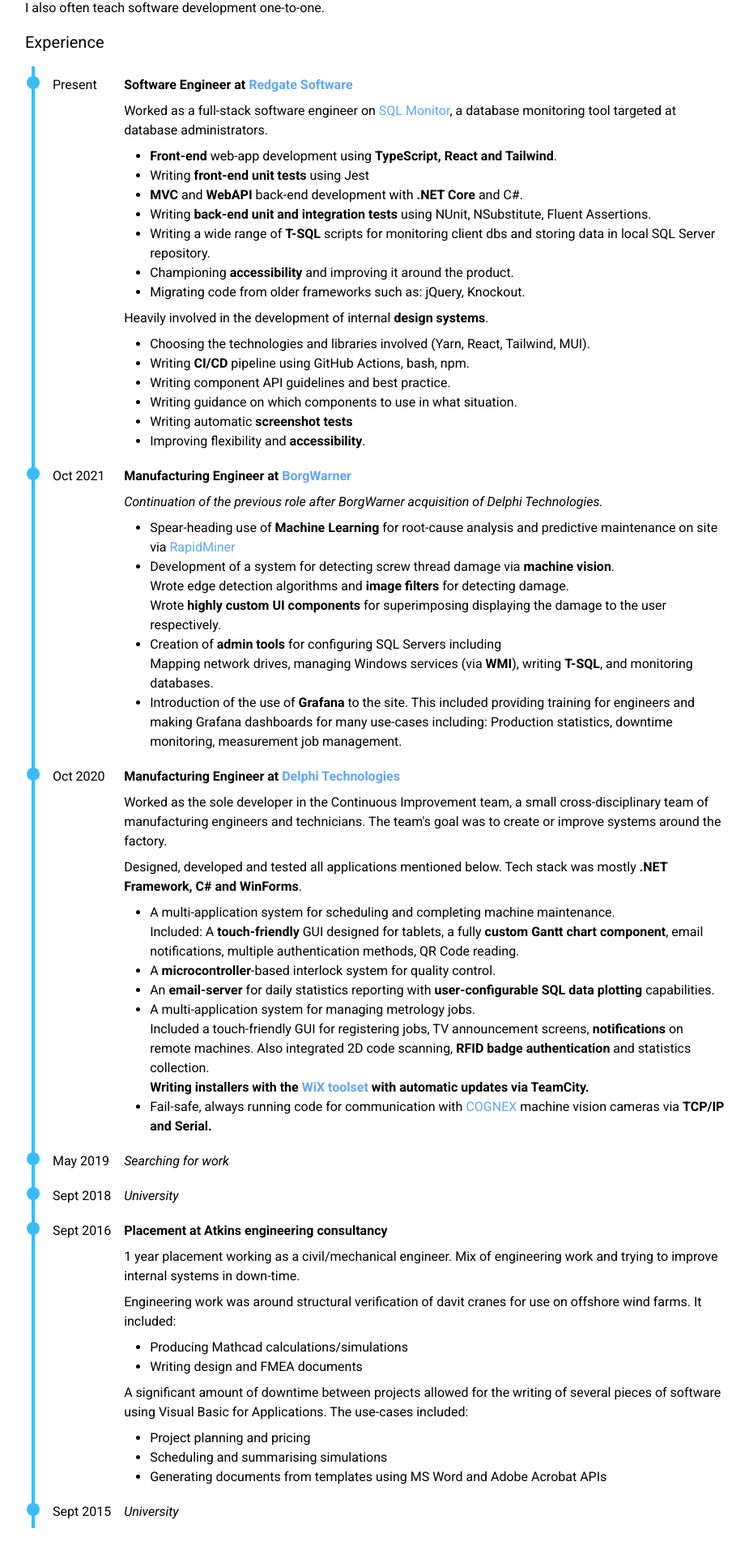
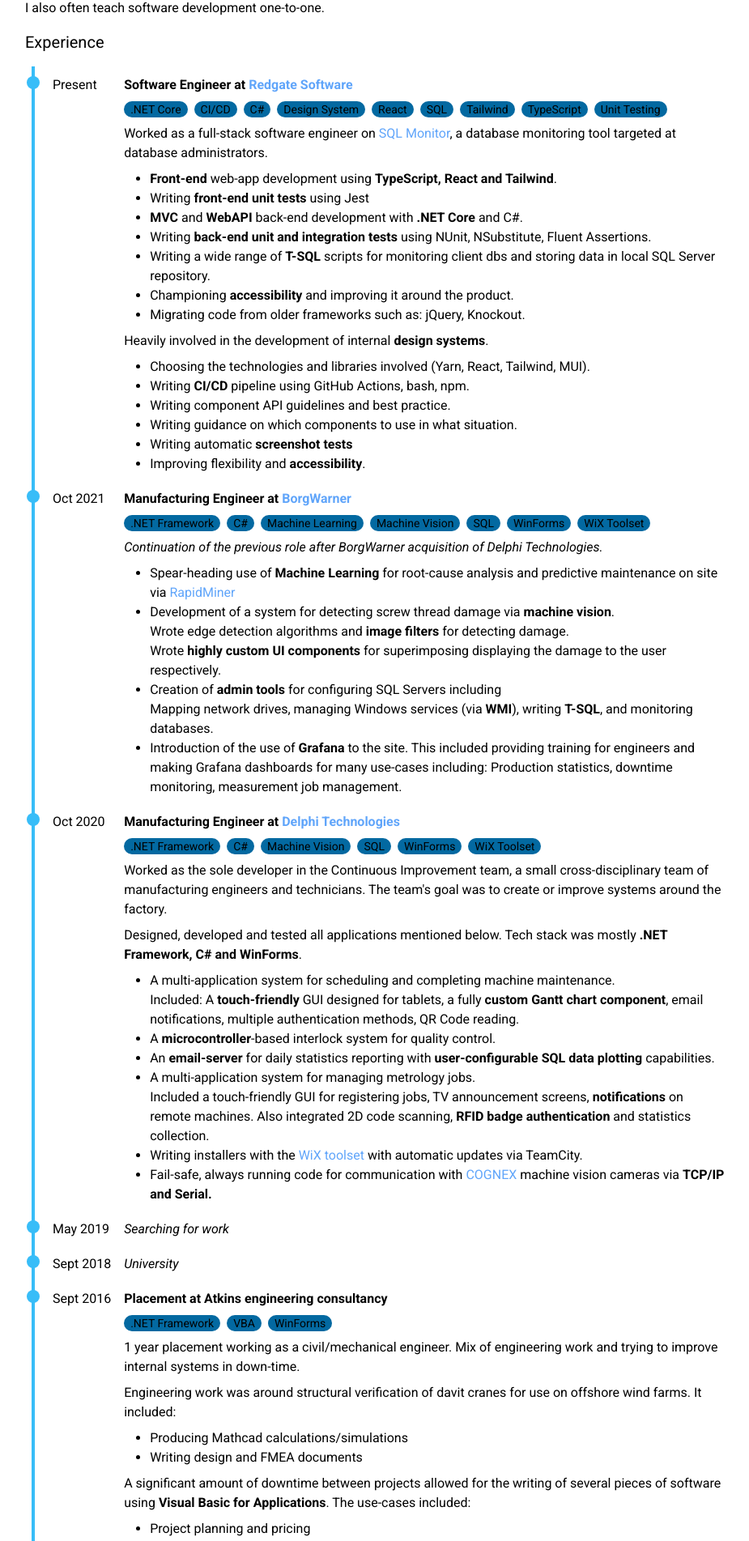
Before and after one commit to ArmandBernard/WebCV, a React (Vite) app: page / in a window 1280 px wide. Shown: the part 578-2481 px from the top of the page at 81% size, without its empty margins (177-1102 px from the left). Built offline with nearby package versions, Linux system fonts and the light colour scheme.

Commit message:
Add tags for each job

```diff
--- a/src/Experience.tsx
+++ b/src/Experience.tsx
@@ -1,3 +1,4 @@
+import { Tag } from "./Tag";
 import { Timeline } from "./Timeline";
 import { TimelineSegment } from "./TimelineSegment";
 
@@ -11,6 +12,17 @@ export const Experience = () => (
             Software Engineer at{" "}
             <a href="https://www.red-gate.com/">Redgate Software</a>
           </h3>
+          <div className="flex flex-wrap gap-2">
+            <Tag>.NET Core</Tag>
+            <Tag>CI/CD</Tag>
+            <Tag>C#</Tag>
+            <Tag>Design System</Tag>
+            <Tag>React</Tag>
+            <Tag>SQL</Tag>
+            <Tag>Tailwind</Tag>
+            <Tag>TypeScript</Tag>
+            <Tag>Unit Testing</Tag>
+          </div>
           <p>
             Worked as a full-stack software engineer on{" "}
             <a href="https://www.red-gate.com/products/dba/sql-monitor/">
@@ -77,6 +89,15 @@ export const Experience = () => (
             Manufacturing Engineer at{" "}
             <a href="https://www.borgwarner.com/home">BorgWarner</a>
           </h3>
+          <div className="flex flex-wrap gap-2">
+            <Tag>.NET Framework</Tag>
+            <Tag>C#</Tag>
+            <Tag>Machine Learning</Tag>
+            <Tag>Machine Vision</Tag>
+            <Tag>SQL</Tag>
+            <Tag>WinForms</Tag>
+            <Tag>WiX Toolset</Tag>
+          </div>
           <p className="italic">
             Continuation of the previous role after BorgWarner acquisition of
             Delphi Technologies.
@@ -118,6 +139,14 @@ export const Experience = () => (
             Manufacturing Engineer at{" "}
             <a href="https://www.delphiautoparts.com/">Delphi Technologies</a>
           </h3>
+          <div className="flex flex-wrap gap-2">
+            <Tag>.NET Framework</Tag>
+            <Tag>C#</Tag>
+            <Tag>Machine Vision</Tag>
+            <Tag>SQL</Tag>
+            <Tag>WinForms</Tag>
+            <Tag>WiX Toolset</Tag>
+          </div>
           <p>
             Worked as the sole developer in the Continuous Improvement team, a
             small cross-disciplinary team of manufacturing engineers and
@@ -153,11 +182,11 @@ export const Experience = () => (
               Also integrated 2D code scanning, <b>RFID badge authentication</b>{" "}
               and statistics collection.
             </li>
-            <b>
+            <li>
               Writing installers with the{" "}
               <a href="https://wixtoolset.org/">WiX toolset</a> with automatic
               updates via TeamCity.
-            </b>
+            </li>
             <li>
               Fail-safe, always running code for communication with{" "}
               <a href="https://www.cognex.com/">COGNEX</a> machine vision
@@ -177,6 +206,11 @@ export const Experience = () => (
           <h3 className="font-semibold">
             Placement at Atkins engineering consultancy
           </h3>
+          <div className="flex flex-wrap gap-2">
+            <Tag>.NET Framework</Tag>
+            <Tag>VBA</Tag>
+            <Tag>WinForms</Tag>
+          </div>
           <p>
             1 year placement working as a civil/mechanical engineer. Mix of
             engineering work and trying to improve internal systems in
@@ -192,8 +226,8 @@ export const Experience = () => (
           </ul>
           <p>
             A significant amount of downtime between projects allowed for the
-            writing of several pieces of software using Visual Basic for
-            Applications. The use-cases included:
+            writing of several pieces of software using{" "}
+            <b>Visual Basic for Applications</b>. The use-cases included:
           </p>
           <ul className="list-disc pl-8">
             <li>Project planning and pricing</li>
```
